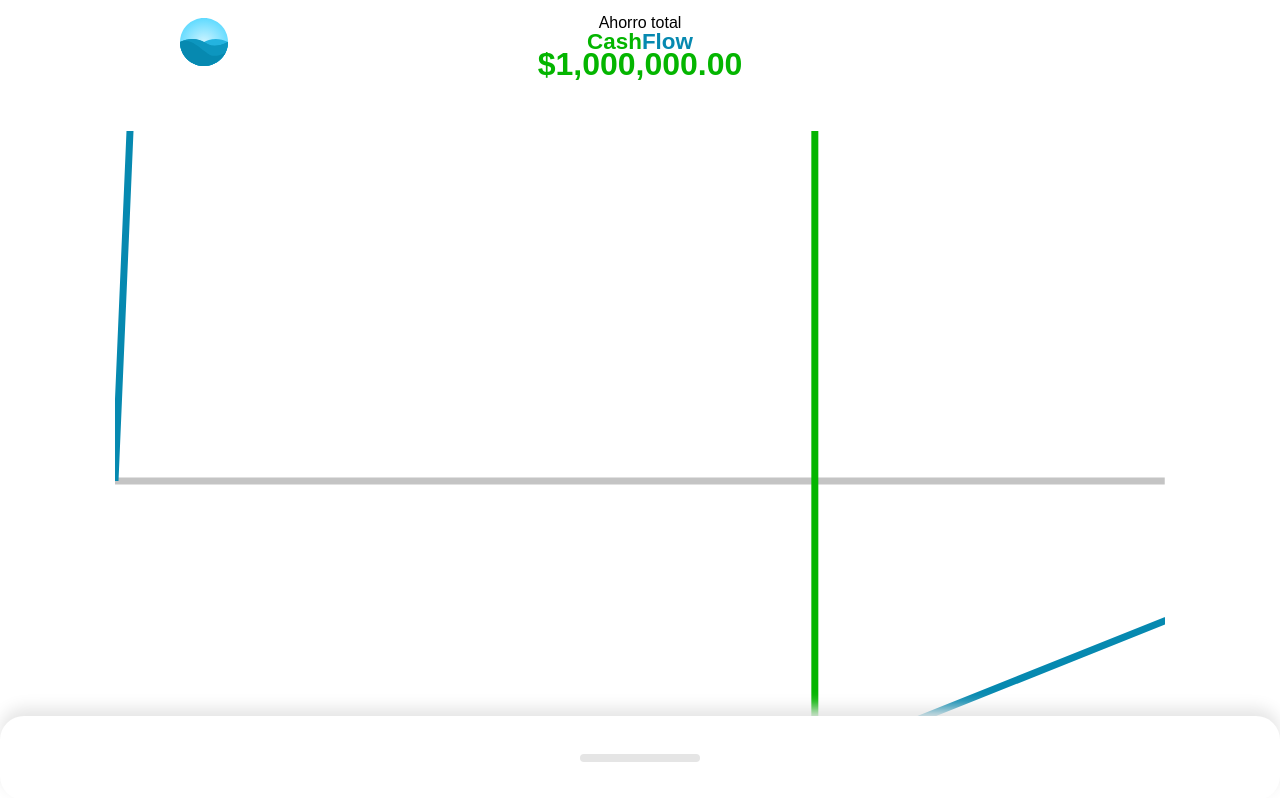
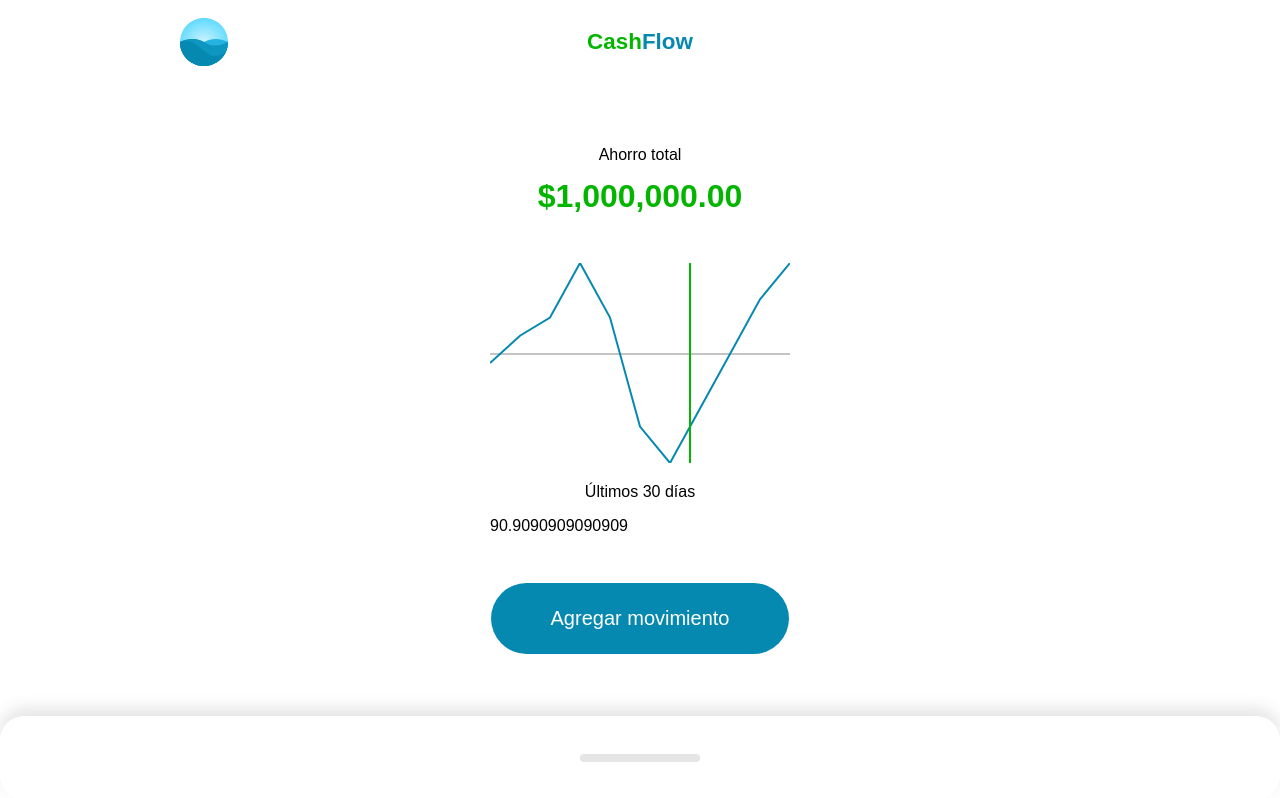
Before and after one commit to platzi/practico-vue, a Vue app: page / in a window 1280 px wide. Shown: the top 798 px of the page. Built offline with nearby package versions, Linux system fonts and the light colour scheme.

Commit message:
Done amount to pixels and add zero

```diff
--- a/src/components/Resume/Graphic.vue
+++ b/src/components/Resume/Graphic.vue
@@ -7,9 +7,9 @@
                 stroke="#c4c4c4"
                 stroke-width="2"
                 x1="0"
-                y1="100"
+                :y1="zero"
                 x2="300"
-                y2="100"
+                :y2="zero"
             />
             <polyline
                 fill="none"
@@ -27,7 +27,7 @@
             />
         </svg>
         <p>Últimos 30 días</p>
-        <div>{{ points }}</div>
+        <div>{{ zero }}</div>
     </div>
 </template>
 
@@ -43,16 +43,23 @@
 
 const { amounts } = toRefs(props);
 
-const amountToPixels = () => {
+const amountToPixels = (amount) => {
     const min = Math.min(...amounts.value);
     const max = Math.max(...amounts.value);
 
-    return `${min}, ${max}`;
+    const amountAbs = amount + Math.abs(min);
+    const minmax = Math.abs(max) + Math.abs(min);
+
+    return 200 - ((amountAbs * 100) / minmax) * 2;
 }
+
+const zero = computed(() => {
+    return amountToPixels(0);
+});
 
 const points = computed(() => {
     const total = amounts.value.length;
-    return Array(total).fill(100).reduce((points, amount, i) => {
+    return amounts.value.reduce((points, amount, i) => {
         const x = (300 / total) * (i + 1);
         const y = amountToPixels(amount);
         console.log(y);
```
